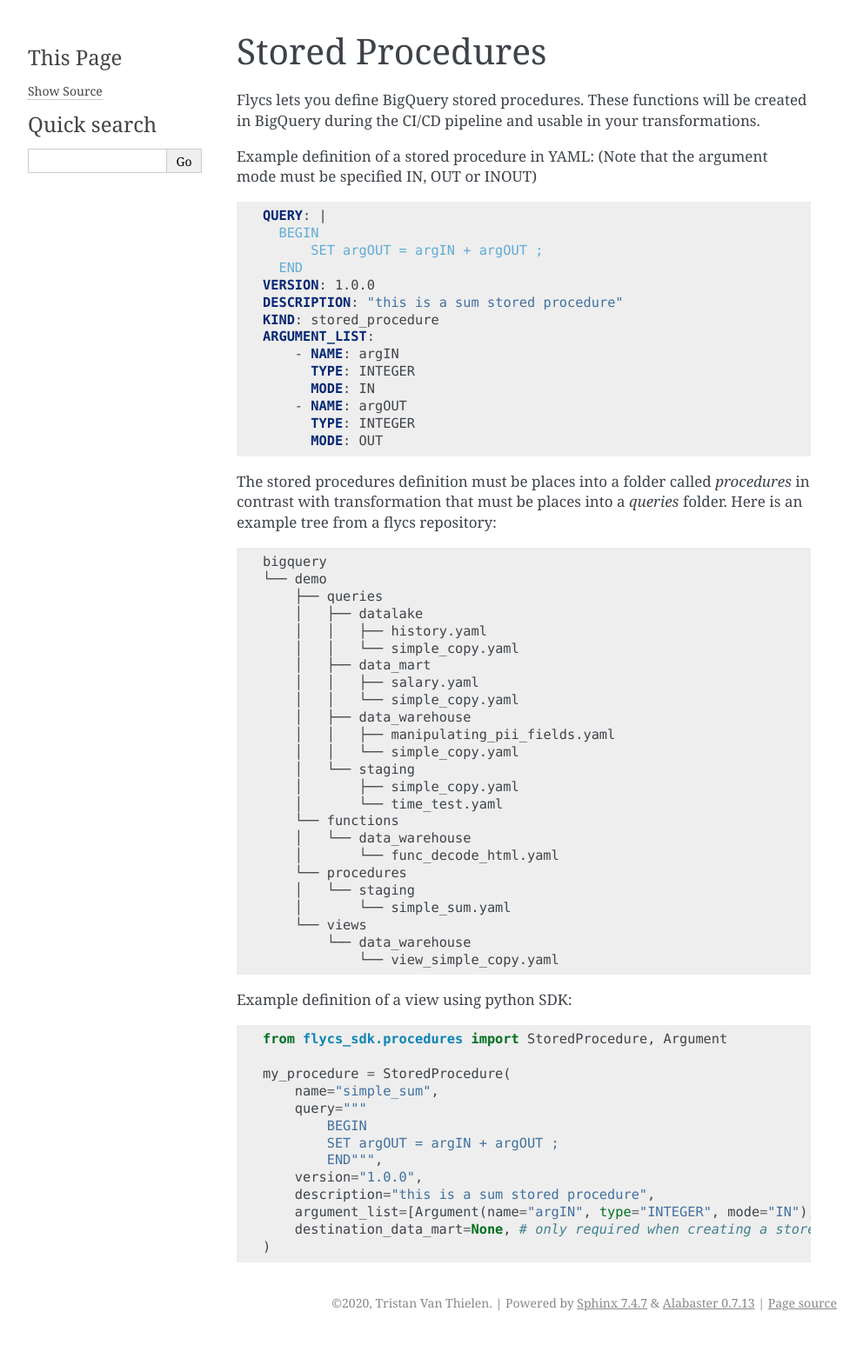
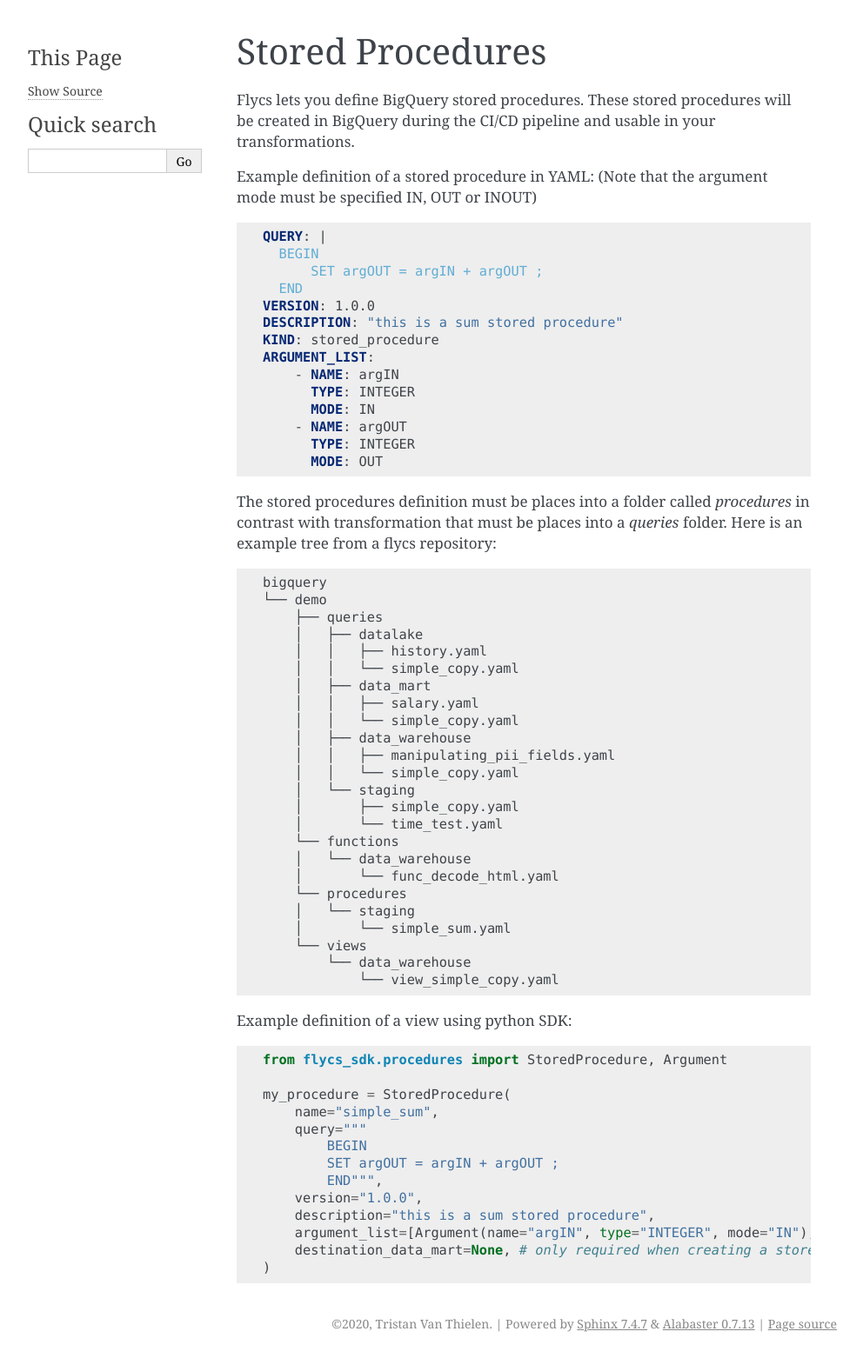
Before and after one commit to devoteamgcloud/flycs_sdk, a Sphinx documentation site: the page built from docs/stored_procedures.rst, in a window 1280 px wide. Shown: the whole page at 87% size, without its empty margins (148-1140 px from the left). Built offline with Sphinx 7.4.7, drawn with Linux system fonts in a browser that asks for light colours; before the commit the page ends 1538 px from its top, so only the background shows below that.

Commit message:
Correct functions word in stored procedures

```diff
--- a/docs/stored_procedures.rst
+++ b/docs/stored_procedures.rst
@@ -2,7 +2,7 @@
 Stored Procedures
 =====
 
-Flycs lets you define BigQuery stored procedures. These functions will be created in BigQuery during the CI/CD pipeline and usable in your transformations.
+Flycs lets you define BigQuery stored procedures. These stored procedures will be created in BigQuery during the CI/CD pipeline and usable in your transformations.
 
 Example definition of a stored procedure in YAML:
 (Note that the argument mode must be specified IN, OUT or INOUT)
```
